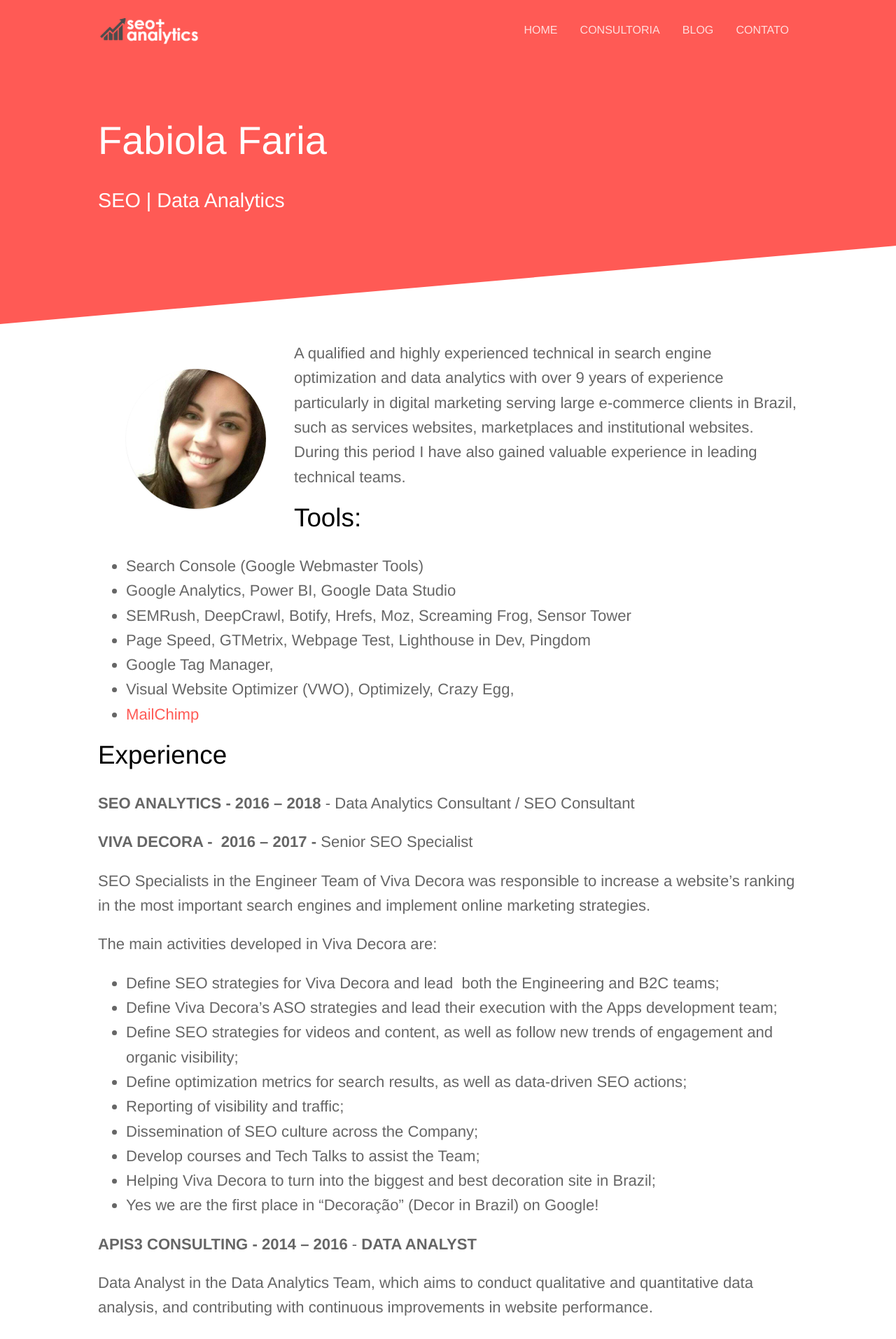
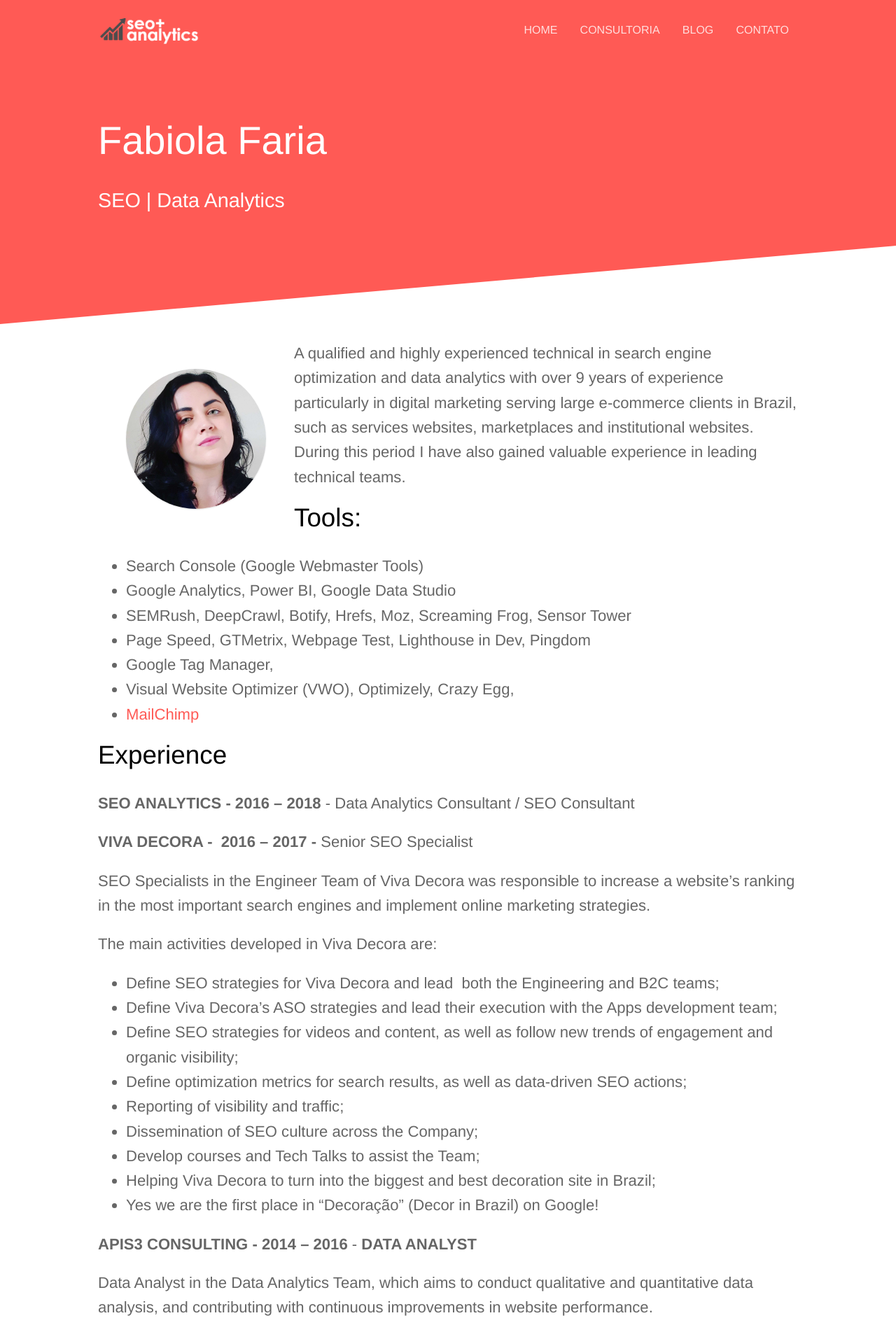
Before and after one commit to seoanalytics/seoanalytics.github.io, a Jekyll site: the page built from _consultoria/analytics-seo-fabiola-faria.md, in a window 1280 px wide. Shown: the top 1913 px of the page at 70% size. Built offline with Jekyll 4.4.1, drawn with Linux system fonts in a browser that asks for light colours.

Commit message:
Updated '_consultoria/analytics-seo-fabiola-faria.md' via CloudCannon

```diff
--- a/_consultoria/analytics-seo-fabiola-faria.md
+++ b/_consultoria/analytics-seo-fabiola-faria.md
@@ -2,7 +2,7 @@
 name: Fabiola Faria
 subtitle: SEO | Data Analytics
 external_url: 'https://www.linkedin.com/in/fabiolafaria/'
-image_path: /images/fabiola-foto.jpg
+image_path: /images/fabiola-faria-low-carb.jpeg
 ---
 
 A qualified and highly experienced technical in search engine optimization and data analytics with over 9 years of experience particularly in digital marketing serving large e-commerce clients in Brazil, such as services websites, marketplaces and institutional websites. During this period I have also gained valuable experience in leading technical teams.&nbsp;
```
